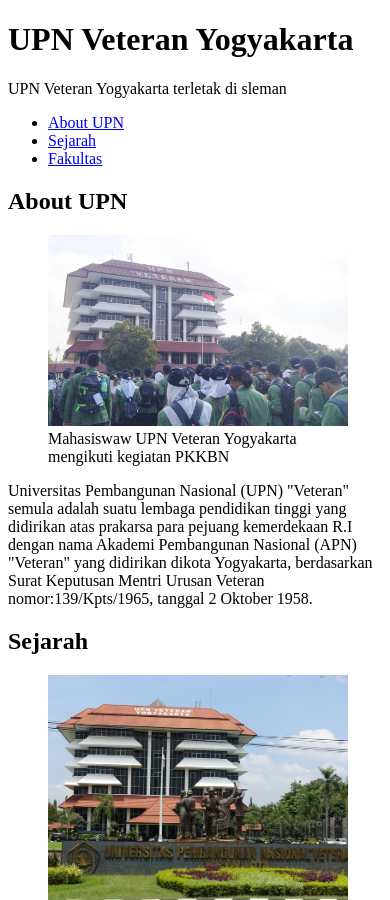
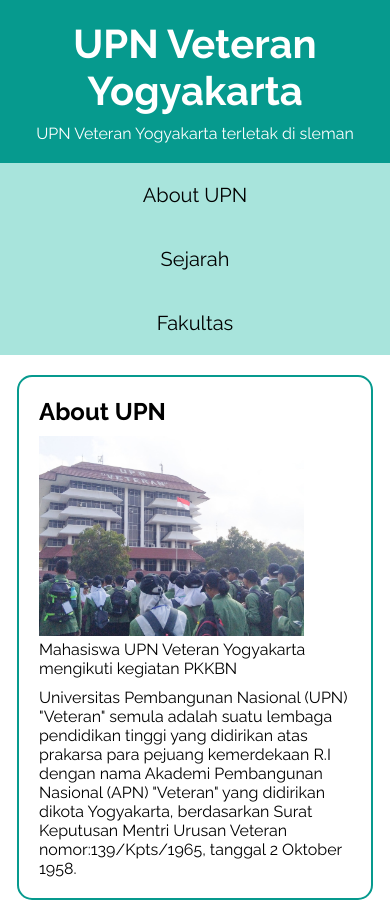
Before and after one commit to haikalmumtaz233/web-upn, a plain HTML site: page index.html in a window 390 px wide. Shown: the top 900 px of the page. Drawn offline with Linux system fonts and the light colour scheme.

Commit message:
feature responsive

```diff
--- a/index.html
+++ b/index.html
@@ -6,15 +6,18 @@
     <meta http-equiv="X-UA-Compatible" content="IE=edge">
     <meta name="viewport" content="width=device-width, initial-scale=1.0">
     <link rel="shortcut icon" href="img/favicon.ico" type="image/x-icon">
+    <link rel="stylesheet" href="style.css">
     <title>Web UPN</title>
 </head>
 
 <body>
     <header>
-        <h1 id="title">UPN Veteran Yogyakarta</h1>
-        <p class="header-text">UPN Veteran Yogyakarta terletak di sleman</p>
-        <nav>
-            <ul>
+        <div class="title-container">
+            <h1 id="title">UPN Veteran Yogyakarta</h1>
+            <p class="header-text">UPN Veteran Yogyakarta terletak di sleman</p>
+        </div>
+       <nav>
+            <ul class="btn-groups">
                 <li><a class="btn-navbar" href="#about">About UPN</a></li>
                 <li><a class="btn-navbar" href="#sejarah">Sejarah</a></li>
                 <li><a class="btn-navbar" href="#fakultas">Fakultas</a></li>
@@ -26,8 +29,8 @@
         <article class="article-card">
             <h2 id="about">About UPN</h2>
             <figure>
-                <img src="img/upn1.jpg" alt="Gedung UPN1" width="300px">
-                <figcaption>Mahasiswaw UPN Veteran Yogyakarta mengikuti kegiatan PKKBN</figcaption>
+                <img src="img/upn1.jpg" alt="Gedung UPN1">
+                <figcaption>Mahasiswa UPN Veteran Yogyakarta mengikuti kegiatan PKKBN</figcaption>
             </figure>
             <p>
                 Universitas Pembangunan Nasional (UPN) "Veteran" semula adalah suatu
--- /dev/null
+++ b/style.css
@@ -0,0 +1,97 @@
+@import url('https://fonts.googleapis.com/css2?family=Raleway:wght@100;200;300;400;500;600;700;800;900&display=swap');
+*{
+  padding: 0;
+  margin: 0;
+}
+
+body{
+  font-family: 'Raleway', sans-serif;
+}
+
+.title-container{
+   color: white;
+   background-color: #069a8e;
+   text-align: center;
+   padding: 20px 0;
+}
+
+#title{
+  font-size: 40px;
+  margin-bottom: 10px;
+}
+
+nav{
+    background-color: #a8e4dc;
+}
+
+.btn-groups{
+  display: flex;
+  list-style-type: none;
+  justify-content: center;
+  column-gap: 10px;
+}
+
+.btn-navbar{
+    color: black;
+    text-decoration: none;
+    display: block;
+    padding: 20px;
+    font-size: 20px;
+    width: 200px;
+    text-align: center;
+}
+
+.btn-navbar:hover{
+  color: white;
+  text-decoration: underline;
+  background-color: #069a8e;
+}
+
+main{
+  display: flex;
+  flex-direction: column;
+  align-items: center;
+  margin: 20px 0;
+  row-gap: 20px;
+}
+
+.article-card{
+  width: 80%;
+  border: 2px #069a8e solid;
+  padding: 20px;
+  border-radius: 15px;
+  display: flex;
+  flex-direction: column;
+  row-gap: 10px;
+}
+
+.article-card figure{
+  margin: 0 auto;
+}
+
+.article-card figure img{
+  width: 85%;
+  height: 200px;
+  object-fit: cover;
+  object-position: top;
+}
+
+.article-card ul{
+  padding-left: 25px;
+}
+
+footer{
+  background-color: #069a8e;
+  color: white;
+  text-align: center;
+  font-size: 32px;
+  padding: 20px;
+}
+
+@media only screen and (max-width: 768px) {
+		.btn-groups{
+      display: flex;
+      flex-direction: column;
+      align-items: center;
+    }
+}
```
Also changed, not shown: tes.css (added, +17 -0 lines), tes.html (added, +14 -0 lines).
